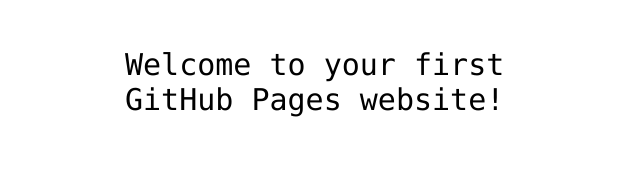
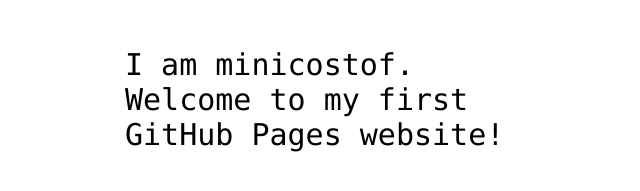
Before and after one commit to minicostof/hello-world, a plain HTML site: page index.html in a window 1280 px wide. Shown: the part 341-532 px from the top of the page, without its empty margins (315-955 px from the left). Drawn offline with Linux system fonts and the light colour scheme.

Commit message:
Update index.html

```diff
--- a/index.html
+++ b/index.html
@@ -12,7 +12,7 @@
 <img src="https://octodex.github.com/images/daftpunktocat-thomas.gif" id="octocat" alt="octocat-gif" />
 
 <!-- Change this code here by copy and pasting your template on line 15 -->
-<p>Welcome to your first GitHub Pages website!</p>
+<p>I am minicostof. Welcome to my first GitHub Pages website!</p>
 
 </body>
 </html>
```
